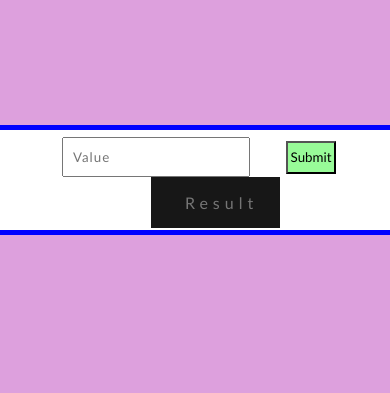
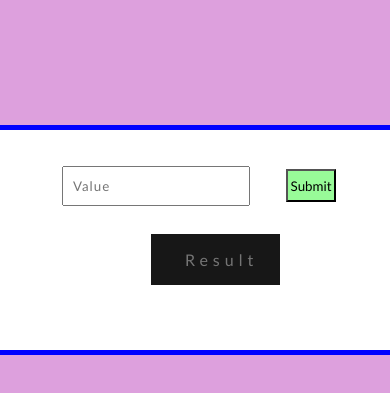
Before and after one commit to Jasoncr7/Money-Converter, a plain HTML site: page index.html in a window 390 px wide. Shown: the part 137-530 px from the top of the page. Drawn offline with Linux system fonts and the light colour scheme.

Commit message:
Update style.css

```diff
--- a/style.css
+++ b/style.css
@@ -56,3 +56,15 @@ select{
     height: 33px;
     width: 50px;
 }
+@media (max-width: 700px) {
+    .box{
+        display: block;
+        height: 230px;
+        padding-top: 2%;
+        padding-bottom: 2%;
+    }
+    .btn{
+        margin-top: 2rem;
+        margin-bottom: 2rem;
+    }
+}
```
